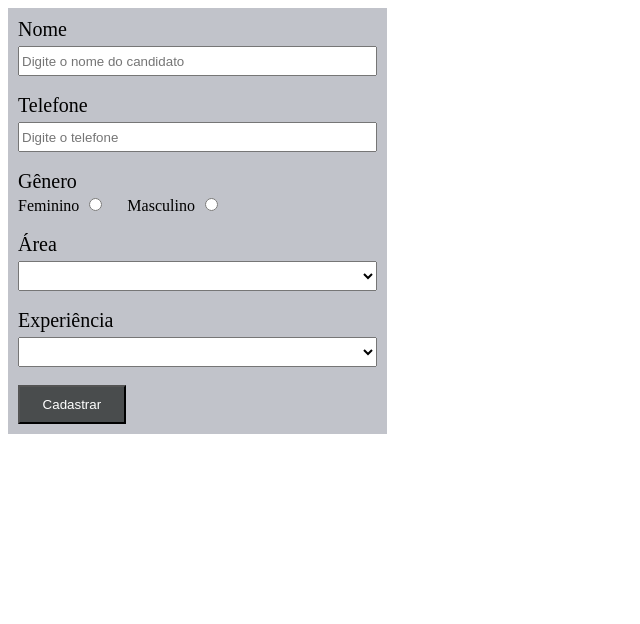
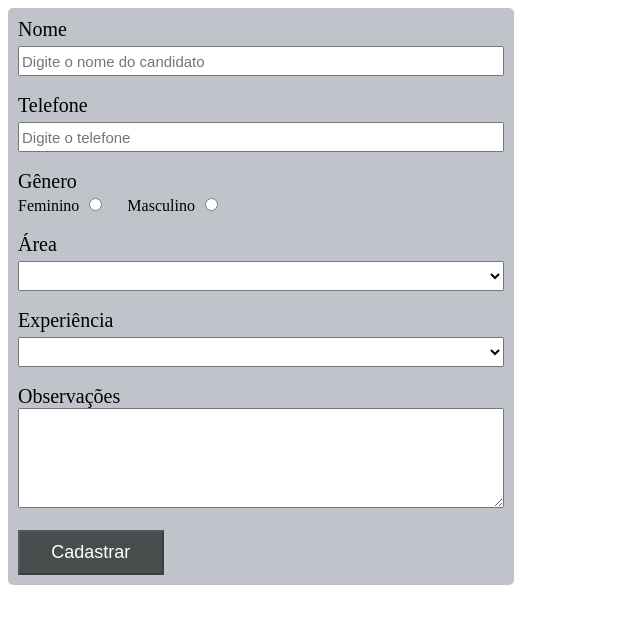
Before and after one commit to elainemattje/Form-VueJS, a Vue app: page / in a window 1280 px wide. Shown: the top 624 px of the page, without its empty margins (0-640 px from the left). Built offline with nearby package versions, Linux system fonts and the light colour scheme.

Commit message:
FAC-2 -FE -ended my vue component form with v-model and v-bind

```diff
--- a/src/App.vue
+++ b/src/App.vue
@@ -4,6 +4,7 @@
     <!-- <NewUserForm /> -->
     <!-- <MyPlayground :msg="appName"></MyPlayground> -->
     <UserForm></UserForm>
+    <!-- <Axios_API></Axios_API> -->
   </div>
 </template>
 
@@ -12,6 +13,7 @@
 // import NewUserForm from "./components/NewUserForm.vue";
 // import MyPlayground from "./components/MyPlayground.vue";
 import UserForm from "./components/UserForm.vue";
+// import Axios_API from "./components/Axios_API.vue";
 
 export default {
   name: "app",
@@ -19,6 +21,7 @@ export default {
     // NewUserForm
     // MyPlayground
     UserForm
+    // Axios_API
   }
   // data() {
   //   return {
--- a/src/components/UserForm.vue
+++ b/src/components/UserForm.vue
@@ -1,6 +1,5 @@
 <template>
   <form class="form-group" id="register" name="novo_cadastro">
-    <div class="input-group mb-3">
     <div class="input-group-prepend">
       <label class="input-group-text" for="nome">Nome</label>
     </div>
@@ -32,9 +31,15 @@
         <label class="input-group-text" for="genero">Gênero</label>
       </div>
       <label class="genero" for="f">Feminino</label>
-        <input class="input" type="radio" id="f" value="Feminino" v-model="selectGenero" />
+      <input class="input" type="radio" id="f" value="Feminino" v-model="formulario.selectedGenero" />
       <label class="genero" for="m">Masculino</label>
-        <input class="input" type="radio" id="m" value="Masculino" v-model="selectGenero" />
+      <input
+        class="input"
+        type="radio"
+        id="m"
+        value="Masculino"
+        v-model="formulario.selectedGenero"
+      />
     </div>
     <br />
     <div class="area">
@@ -42,7 +47,7 @@
         <div class="input-group-prepend">
           <label class="input-group-text" for="area">Área</label>
         </div>
-          <select v-model="selectedArea" class="custom-select" required>
+        <select v-model="formulario.selectedArea" class="custom-select" required>
           <option v-for="(area, index) in selectArea" :key="index" :value="area">{{ area }}</option>
         </select>
       </div>
@@ -51,13 +56,25 @@
         <div class="input-group-prepend">
           <label class="input-group-text" for="experiencia">Experiência</label>
         </div>
-          <select v-model="selectedExperiencia" class="custom-select" required>
+        <select v-model="formulario.selectedExperiencia" class="custom-select" required>
           <option
             v-for="(experiencia, index) in selectExperiencia"
             :key="index"
             :value="experiencia"
           >{{ experiencia }}</option>
         </select>
+      </div>
+      <br />
+      <div class="input-group-prepend">
+        <label class="input-group-text" for="observacao">Observações</label>
+      </div>
+      <div>
+        <textarea
+          v-model="formulario.observacao"
+          placeholder="Observações"
+          class="form-control--textarea"
+          type="text"
+        />
       </div>
     </div>
     <br />
@@ -68,8 +85,8 @@
         name="submit"
         value="Cadastrar"
         @click="say('Candidadto cadastrado')"
+        :disabled="!isValid"
       />
-      </div>
     </div>
   </form>
 </template>
@@ -80,14 +97,16 @@ export default {
     return {
       formulario: {
         nome: "",
-        telefone: ""
+        telefone: "",
+        selectedGenero: "",
+        selectedArea: "",
+        selectedExperiencia: "",
+        observacao: " "
       },
-      selectedGenero: "",
       selectGenero: {
         feminino: "feminino",
         masculino: "masculino"
       },
-      selectedArea: "",
       selectArea: {
         frontend: "FrontEnd",
         backend: "BackEnd",
@@ -95,7 +114,6 @@ export default {
         qa: "QA",
         content: "Content"
       },
-      selectedExperiencia: "",
       selectExperiencia: {
         ate_6_meses: "Até 6 meses",
         de_6_meses_a_1_ano: "De 6 meses a 1 ano",
@@ -109,6 +127,11 @@ export default {
     say: function(message) {
       alert(message);
     }
+  },
+  computed: {
+    isValid: function() {
+      return this.formulario.nome !== "" && this.formulario.telefone !== "";
+    }
   }
 };
 </script>
@@ -118,10 +141,11 @@ export default {
   box-sizing: border-box;
 }
 .form-group {
-  width: 30%;
+  width: 40%;
   height: 50%;
   background-color: rgb(193, 195, 202);
   padding: 10px;
+  border-radius: 5px;
 }
 .input-group-prepend {
   font-size: 20px;
@@ -130,6 +154,11 @@ export default {
   width: 100%;
   height: 30px;
   margin: 5px 20px 0 0;
+  font-size: 15px;
+}
+.form-control--textarea {
+  width: 100%;
+  height: 100px;
 }
 .custom-select {
   width: 100%;
@@ -150,5 +179,6 @@ export default {
   padding: 10px;
   background-color: rgb(73, 76, 77);
   color: white;
+  font-size: 18px;
 }
 </style>
```
Lines whose indentation alone changed are shown as unchanged.
